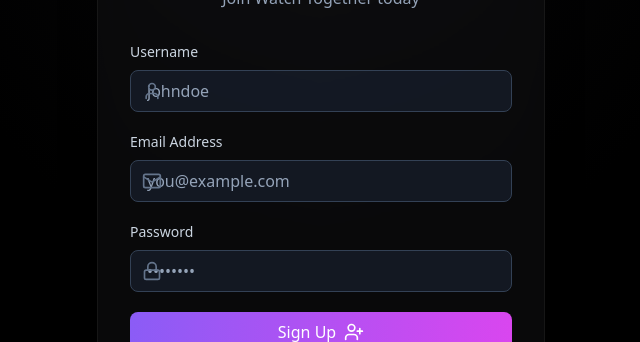
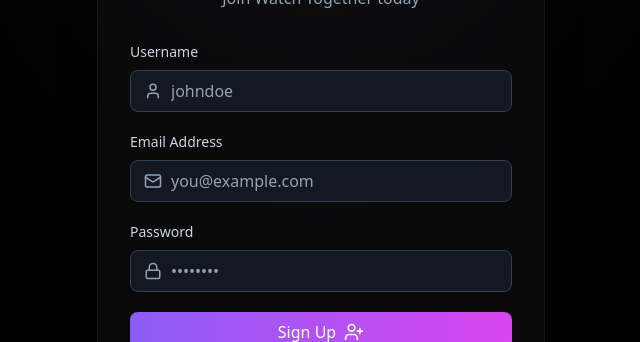
Before and after one commit to Adhavan-G-10/watch-together, a React (Vite) app in the folder client/: page /register in a window 1280 px wide. Shown: the part 267-609 px from the top of the page, without its empty margins (319-959 px from the left). Built offline with nearby package versions, Linux system fonts and the light colour scheme.

Commit message:
UI fix: Resolve icon and placeholder overlap in auth forms

```diff
--- a/client/src/pages/Login.jsx
+++ b/client/src/pages/Login.jsx
@@ -47,14 +47,14 @@
           <div>
             <label className="block text-sm font-medium text-slate-300 mb-2">Email Address</label>
             <div className="relative">
-              <div className="absolute inset-y-0 left-0 pl-3 flex items-center pointer-events-none">
-                <Mail size={20} className="text-slate-500" />
+              <div className="absolute inset-y-0 left-0 pl-3.5 flex items-center pointer-events-none">
+                <Mail size={18} className="text-slate-400" />
               </div>
               <input
                 type="email"
                 value={email}
                 onChange={(e) => setEmail(e.target.value)}
-                className="input-field pl-12"
+                className="input-field !pl-10"
                 placeholder="you@example.com"
                 required
               />
@@ -64,14 +64,14 @@
           <div>
             <label className="block text-sm font-medium text-slate-300 mb-2">Password</label>
             <div className="relative">
-              <div className="absolute inset-y-0 left-0 pl-3 flex items-center pointer-events-none">
-                <Lock size={20} className="text-slate-500" />
+              <div className="absolute inset-y-0 left-0 pl-3.5 flex items-center pointer-events-none">
+                <Lock size={18} className="text-slate-400" />
               </div>
               <input
                 type="password"
                 value={password}
                 onChange={(e) => setPassword(e.target.value)}
-                className="input-field pl-12"
+                className="input-field !pl-10"
                 placeholder="••••••••"
                 required
               />
--- a/client/src/pages/Register.jsx
+++ b/client/src/pages/Register.jsx
@@ -52,14 +52,14 @@
           <div>
             <label className="block text-sm font-medium text-slate-300 mb-2">Username</label>
             <div className="relative">
-              <div className="absolute inset-y-0 left-0 pl-3 flex items-center pointer-events-none">
-                <User size={20} className="text-slate-500" />
+              <div className="absolute inset-y-0 left-0 pl-3.5 flex items-center pointer-events-none">
+                <User size={18} className="text-slate-400" />
               </div>
               <input
                 type="text"
                 value={username}
                 onChange={(e) => setUsername(e.target.value)}
-                className="input-field pl-12"
+                className="input-field !pl-10"
                 placeholder="johndoe"
                 required
                 minLength={3}
@@ -70,14 +70,14 @@
           <div>
             <label className="block text-sm font-medium text-slate-300 mb-2">Email Address</label>
             <div className="relative">
-              <div className="absolute inset-y-0 left-0 pl-3 flex items-center pointer-events-none">
-                <Mail size={20} className="text-slate-500" />
+              <div className="absolute inset-y-0 left-0 pl-3.5 flex items-center pointer-events-none">
+                <Mail size={18} className="text-slate-400" />
               </div>
               <input
                 type="email"
                 value={email}
                 onChange={(e) => setEmail(e.target.value)}
-                className="input-field pl-12"
+                className="input-field !pl-10"
                 placeholder="you@example.com"
                 required
               />
@@ -87,14 +87,14 @@
           <div>
             <label className="block text-sm font-medium text-slate-300 mb-2">Password</label>
             <div className="relative">
-              <div className="absolute inset-y-0 left-0 pl-3 flex items-center pointer-events-none">
-                <Lock size={20} className="text-slate-500" />
+              <div className="absolute inset-y-0 left-0 pl-3.5 flex items-center pointer-events-none">
+                <Lock size={18} className="text-slate-400" />
               </div>
               <input
                 type="password"
                 value={password}
                 onChange={(e) => setPassword(e.target.value)}
-                className="input-field pl-12"
+                className="input-field !pl-10"
                 placeholder="••••••••"
                 required
                 minLength={6}
```
Also changed, not shown: 1 other file (tests, documents, lock files or other folders).
